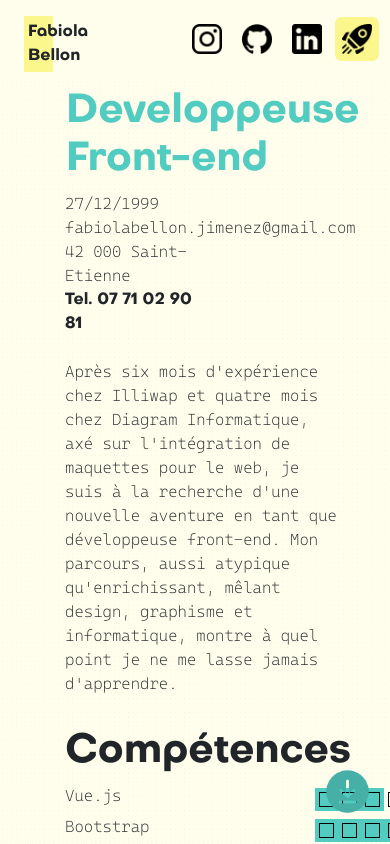
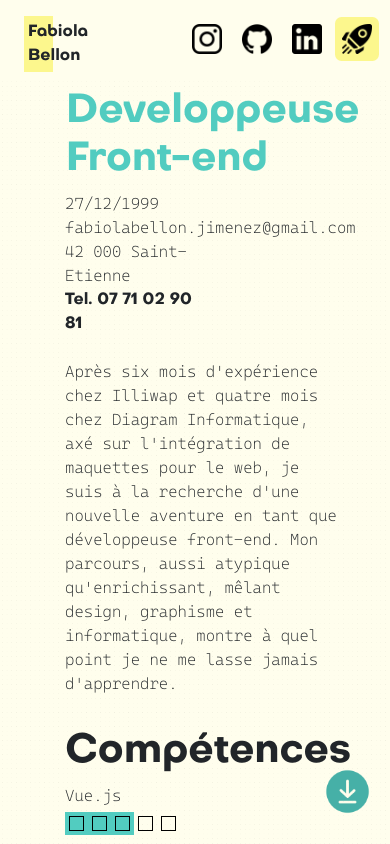
Before and after one commit to fabibot/portfolio, a Vue app: page / in a window 390 px wide. Shown: the top 844 px of the page. Built offline with nearby package versions, Linux system fonts and the light colour scheme.

Commit message:
responsive page cv correction compétence

```diff
--- a/src/components/cvComposants/Competence.vue
+++ b/src/components/cvComposants/Competence.vue
@@ -2,7 +2,7 @@
     <div class="pt-3">
         <h2 class="octarine-b"> Compétences </h2>
         <div class="w-competence">
-            <div v-for="skill in competence" class="d-flex justify-content-between">
+            <div v-for="skill in competence" class="line-competence d-flex justify-content-between">
                 <div class="">{{ skill.nom }}</div>
                 <div class="d-flex align-items-center my-1" v-if="skill.niveau > 0">
                     <div v-for="(count, index) in 5" :key="index" :class="['case-back','d-flex', 'align-items-center', { 'fond-bleu': index < skill.niveau }]">
@@ -35,4 +35,11 @@ export default {
         height: 15px;
         z-index: 3;
     }
+
+    @media (max-width: 480px) {
+        .line-competence {
+            flex-direction: column;
+            margin-bottom: 15px;
+        }
+    }
 </style>
```
